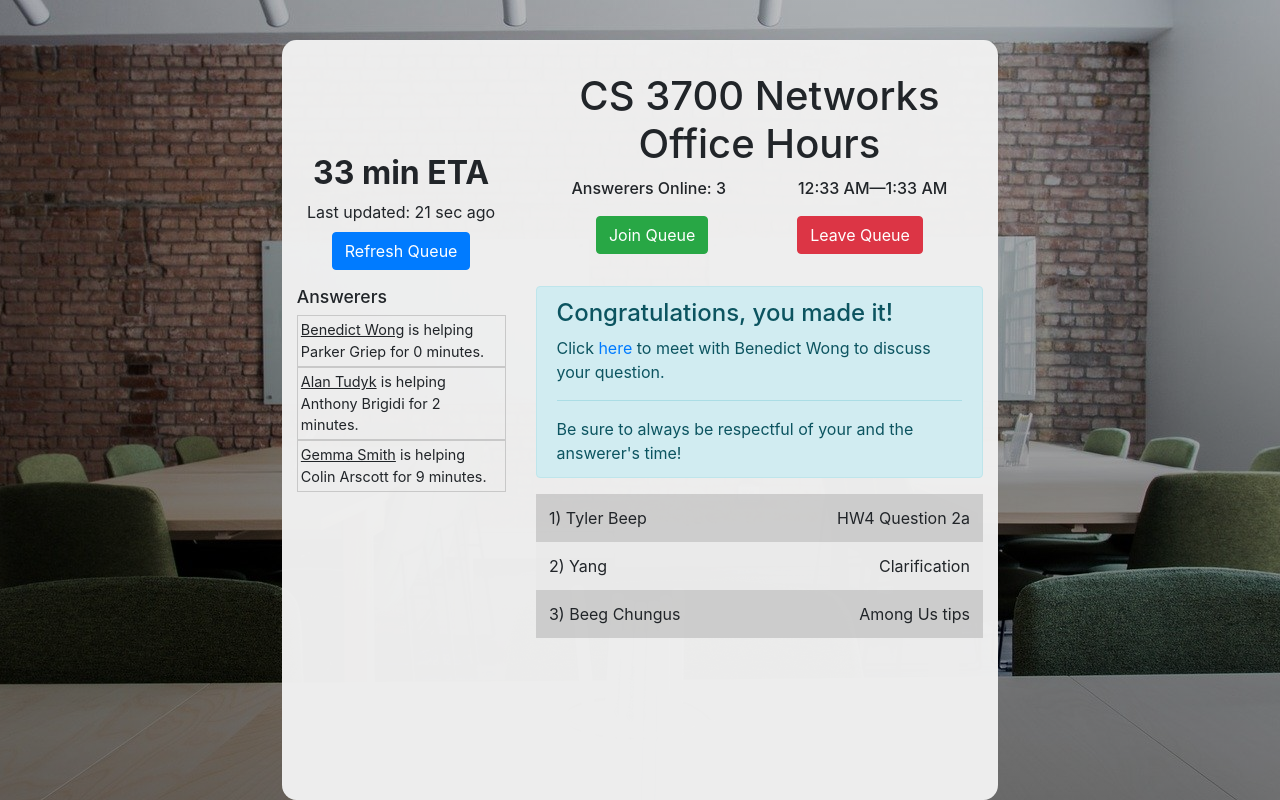
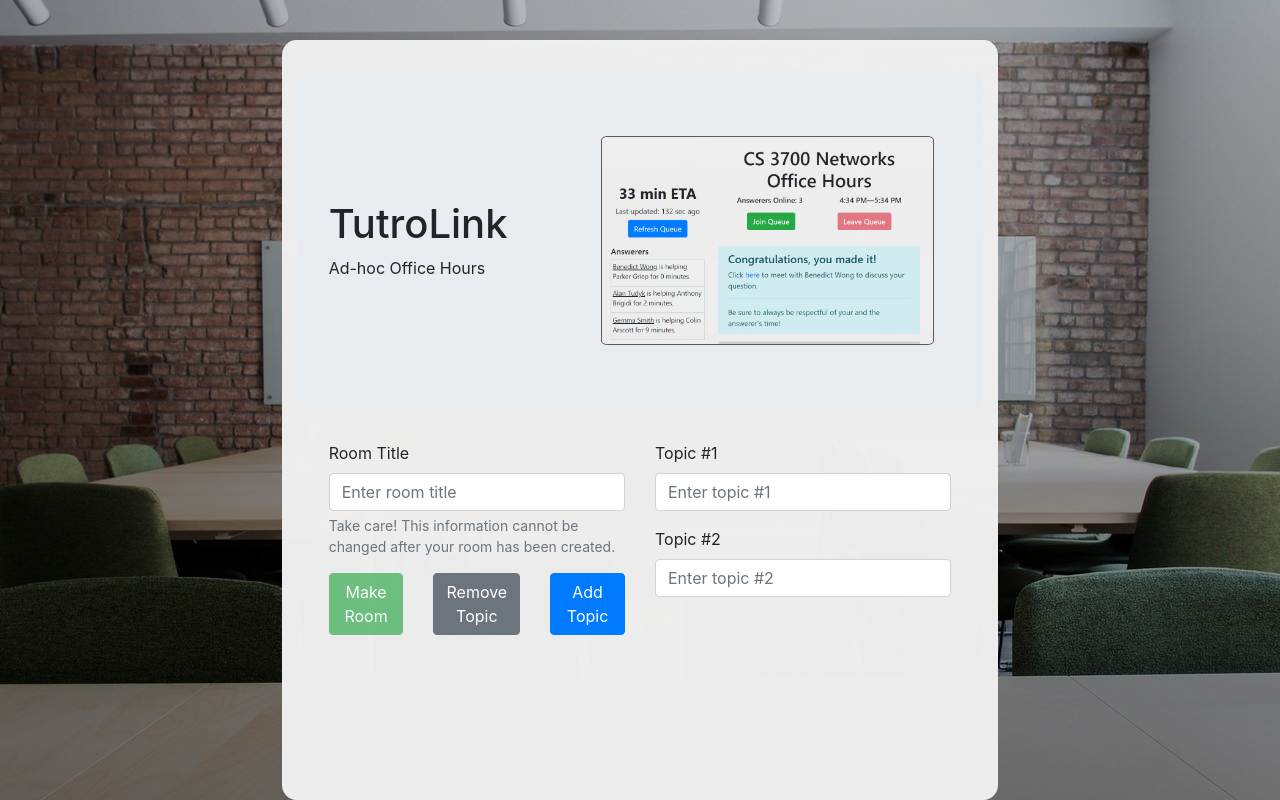
Before and after one commit to MlG-Hackers-HackPSU/HackPSU2021_Tutrolink, a React (Create React App) app in the folder frontend/: page / in a window 1280 px wide. Built offline with nearby package versions, Linux system fonts and the light colour scheme.

Commit message:
Add Queue create page and Queue join forms

```diff
--- a/frontend/src/components/EstimatedTime.jsx
+++ b/frontend/src/components/EstimatedTime.jsx
@@ -1,10 +1,23 @@
+import { useState, useEffect } from 'react'
 import { Button } from 'react-bootstrap'
+import { animationInterval } from '../lib/animationInterval.js';
 import styles from './EstimatedTime.module.css'
 
 function EstimatedTime({ estimatedDuration, lastUpdated, updateThreshold }) {
 
-    const sinceLastUpdated = lastUpdated.diffNow("second")
-    const canUpdate = -sinceLastUpdated.get('seconds') > updateThreshold.get('second')
+    const [sinceLastUpdated, setSinceLastUpdated] = useState(lastUpdated.diffNow('second'))
+    const [canUpdate, setCanUpdate] = useState(false)
+
+    useEffect(() => {
+        const controller = new AbortController()
+        animationInterval(1000, controller.signal, _ => {
+            const diff = lastUpdated.diffNow("second")
+            setSinceLastUpdated(diff)
+            setCanUpdate(-diff.get('seconds') > updateThreshold.get('second'))
+        })
+        return () => controller.abort()
+    }, [sinceLastUpdated, lastUpdated, setCanUpdate, updateThreshold])
+
 
     const update = () => {
         console.log('update')
--- /dev/null
+++ b/frontend/src/components/QuestionModal.jsx
@@ -0,0 +1,42 @@
+import { useState } from 'react'
+import { Button, Modal, Form } from 'react-bootstrap'
+
+function QuestionModal({ modalOpen, closeModal, questions }) {
+
+    const [question, setQuestion] = useState(null)
+
+    const ask = () => {
+        console.log(`Asking question ${question}!`)
+        closeModal()
+    }
+
+    return (
+        <Modal show={modalOpen} onHide={closeModal} >
+            <Modal.Header closeButton>
+                <Modal.Title>Select a Question to ask!</Modal.Title>
+            </Modal.Header>
+            <Modal.Body>
+            <Form>
+                <Form.Group>
+                    <Form.Label>Questions</Form.Label>
+                    <Form.Control as="select" onChange={e => setQuestion(e.target.value)}>
+                        { questions.map(question => (
+                            <option key={question}>{question}</option>
+                        ))}
+                    </Form.Control>
+                </Form.Group>
+            </Form>
+            </Modal.Body>
+            <Modal.Footer>
+                <Button variant="secondary" onClick={closeModal}>
+                    Close
+                </Button>
+                <Button variant="primary" onClick={ask} disabled={!question}>
+                    Join Queue
+                </Button>
+            </Modal.Footer>
+        </Modal>
+    )
+}
+
+export default QuestionModal
--- a/frontend/src/components/QueueControl.jsx
+++ b/frontend/src/components/QueueControl.jsx
@@ -1,11 +1,7 @@
 import { Button } from 'react-bootstrap'
 import styles from './QueueControl.module.css'
 
-function QueueControl() {
-
-    const joinQueue = () => {
-        console.log('joinQueue')
-    }
+function QueueControl({ inQueue, openQuestionModal }) {
 
     const leaveQueue = () => {
         console.log('leaveQueue')
@@ -13,10 +9,10 @@
 
     return (
         <section className={styles.content}>
-            <Button variant='success' onClick={joinQueue}>
+            <Button variant='success' onClick={openQuestionModal} disabled={inQueue}>
                 Join Queue
             </Button>
-            <Button variant='danger' onClick={leaveQueue}>
+            <Button variant='danger' onClick={leaveQueue} disabled={!inQueue} >
                 Leave Queue
             </Button>
         </section>
--- /dev/null
+++ b/frontend/src/components/QueueCreate.jsx
@@ -0,0 +1,107 @@
+import { useState } from 'react'
+import { Container, Jumbotron, Row, Col, Form, Button } from 'react-bootstrap'
+import styles from './QueueCreate.module.css'
+import sample from '../images/sample.png'
+
+function QueueCreate() {
+
+    const [roomTitle, setRoomTitle] = useState(null)
+    const [topics, setTopics] = useState([null, null])
+    const [removeFlag, setRemoveFlag] = useState(false)
+    const [queue, setQueue] = useState(null)
+
+    const makeRoom = () => {
+        console.log('make room')
+    }
+
+    const removeTopic = () => {
+        if (topics.length === 1) {
+            setRemoveFlag(true)
+        } else {
+            setTopics(topics.slice(0, topics.length - 1))
+        }
+    }
+
+    const addTopic = () => {
+        setTopics([...topics, null])
+        setRemoveFlag(false)
+    }
+
+    const roomReady = () => {
+        return roomTitle && topics.some(t => t)
+    }
+
+    return (
+        <main className={styles.content}>
+            <Container fluid className={styles.container}>
+                <Jumbotron className={styles.jumbo}>
+                    <Row className={styles.titlerow}>
+                        <Col lg={{ span: 5 }}>
+                            <section className={styles.title}>
+                                <h1>TutroLink</h1>
+                                <span>Ad-hoc Office Hours</span>
+                            </section>
+                        </Col>
+                        <Col lg={{ span: 7 }}>
+                            <img src={sample} alt="project sample" className={styles.sample} />
+                        </Col>
+                    </Row>
+                </Jumbotron>
+                { queue && (
+                    <Row className={styles.formrow}>
+                        <Col>
+                            <section className={styles.links}>
+                                <h4>Successfully generated Queue:</h4>
+                                <a href={queue.student_link} target="_blank" rel="noreferrer">Access as Attendee</a>
+                                <a href={queue.ta_link} target="_blank" rel="noreferrer">Access as Answerer</a>
+                            </section>
+                        </Col>
+                    </Row>
+                )}
+                <Row className={styles.formrow}>
+                    <Col>
+                        <Form.Group>
+                            <Form.Label>Room Title</Form.Label>
+                            <Form.Control type="text" placeholder="Enter room title"
+                                onChange={e => setRoomTitle(e.target.value)} />
+                            <Form.Text className="text-muted">
+                            Take care! This information cannot be changed after your room has been created.
+                            </Form.Text>
+                        </Form.Group>
+                        <Row className={styles.buttons}>
+                            <Col>
+                                <Button variant='success' onClick={makeRoom} disabled={!roomReady()}>
+                                    Make Room
+                                </Button>
+                            </Col>
+                            <Col>
+                                <Button variant='secondary' onClick={removeTopic}>Remove Topic</Button>
+                                { removeFlag && (<Form.Text className="text-muted">
+                                    Cannot have less than 1 topic!
+                                </Form.Text>)}
+                            </Col>
+                            <Col>
+                                <Button variant='primary' onClick={addTopic}>Add Topic</Button>
+                            </Col>
+                        </Row>
+                    </Col>
+                    <Col>
+                        { topics.map((topic, idx) => (
+                            <Form.Group key={`topic${idx}`}>
+                                <Form.Label>{`Topic #${idx+1}`}</Form.Label>
+                                <Form.Control type="text"
+                                    placeholder={`Enter topic #${idx+1}`}
+                                    value={topic}
+                                    onChange={e => setTopics(topics.map((t, i) =>
+                                        (i === idx) ? e.target.value : t
+                                    ))} />
+                            </Form.Group>
+                        ))}
+                    </Col>
+                </Row>
+            </Container>
+        </main>
+    )
+}
+
+export default QueueCreate
--- /dev/null
+++ b/frontend/src/components/QueueCreate.module.css
@@ -0,0 +1,45 @@
+.content {
+    height: 95vh;
+    margin-top: 5vh;
+
+    background-color: rgba(240, 240, 240, 0.98);
+    border-radius: 2%;
+
+    overflow-y: scroll;
+}
+
+.container {
+    padding: 2rem;
+}
+
+.jumbo {
+    background-color: rgb(220, 220, 220);
+}
+
+.sample {
+    width: 95%;
+    border: 1px solid rgb(90, 90, 90);
+    border-radius: 2%;
+}
+
+.pitch {
+    margin-top: 1vh;
+}
+
+.titlerow {
+    align-items: center;
+}
+
+.buttons {
+    justify-content: space-around;
+}
+
+.formrow {
+    padding-left: 2rem;
+    padding-right: 2rem;
+}
+
+.links {
+    display: flex;
+    justify-content: space-between;
+}
--- a/frontend/src/components/QueueView.jsx
+++ b/frontend/src/components/QueueView.jsx
@@ -1,4 +1,5 @@
-import { Container, Row, Col } from 'react-bootstrap'
+import { useState, useEffect } from 'react'
+import { Container, Row, Col, Spinner } from 'react-bootstrap'
 import { DateTime, Duration } from 'luxon'
 import styles from './QueueView.module.css'
 import EstimatedTime from './EstimatedTime.jsx'
@@ -7,8 +8,21 @@
 import TAView from './TAView.jsx'
 import MeetingView from './MeetingView.jsx'
 import StudentView from './StudentView.jsx'
+import QuestionModal from './QuestionModal.jsx'
 
 function QueueView() {
+    const [isLoading, setIsLoading] = useState(false)
+    const [isTA, setIsTA] = useState(false)
+    const [inQueue, setInQueue] = useState(false)
+    const [questionModalOpen, setQuestionModalOpen] = useState(false)
+    const openQuestionModal = () => setQuestionModalOpen(true)
+    const closeQuestionModal = () => setQuestionModalOpen(false)
+    const [activeMeeting, setActiveMeeting] = useState({
+        name: 'Parker Griep', taName: 'Benedict Wong', taContactLink: 'https://google.com' })
+
+    const update = () => {
+        console.log('updating....')
+    }
 
     const startTime = DateTime.now()
     const endTime = DateTime.now().plus({ hours: 1 })
@@ -22,8 +36,6 @@
         { name: 'Gemma Smith', helping: { name: 'Colin Arscott' }, duration: Duration.fromObject({ minutes: 9 }) }
     ]
 
-    const activeMeeting = { name: 'Parker Griep', taName: 'Benedict Wong', taContactLink: 'https://google.com' }
-
     const queue = false ? [] : [
         { name: 'Tyler Beep', question: 'HW4 Question 2a' },
         { name: 'Yang', question: 'Clarification' },
@@ -31,6 +43,18 @@
     ]
 
     const me = "Parker Griep"
+
+    const questions = ["HW4 Question 2a", "Clarification", "Among Us tips"]
+
+    if (isLoading) {
+        return (
+            <main className={styles.content}>
+                <section className={styles.spinner}>
+                    <Spinner size="lg" animation="border" variant="secondary" />
+                </section>
+            </main>
+        )
+    }
 
     return (
         <main className={styles.content}>
@@ -50,7 +74,10 @@
                             startTime={startTime}
                             endTime={endTime}
                         />
-                        <QueueControl />
+                        <QueueControl
+                            inQueue={inQueue}
+                            openQuestionModal={openQuestionModal}
+                        />
                     </Col>
                 </Row>
                 <Row className={styles.listview}>
@@ -67,6 +94,13 @@
                     </Col>
                 </Row>
             </Container>
+            <QuestionModal
+                modalOpen={questionModalOpen}
+                closeModal={closeQuestionModal}
+                questions={questions}
+                setInQueue={setInQueue}
+                update={update}
+            />
         </main>
     )
 }
--- /dev/null
+++ b/frontend/src/lib/animationInterval.js
@@ -0,0 +1,21 @@
+export function animationInterval(ms, signal, callback) {
+    // Prefer currentTime, as it'll better sync animtions queued in the
+    // same frame, but if it isn't supported, performance.now() is fine.
+    const start = document.timeline ? document.timeline.currentTime : performance.now();
+
+    function frame(time) {
+      if (signal.aborted) return;
+      callback(time);
+      scheduleFrame(time);
+    }
+
+    function scheduleFrame(time) {
+      const elapsed = time - start;
+      const roundedElapsed = Math.round(elapsed / ms) * ms;
+      const targetNext = start + roundedElapsed + ms;
+      const delay = targetNext - performance.now();
+      setTimeout(() => requestAnimationFrame(frame), delay);
+    }
+
+    scheduleFrame(start);
+  }
--- a/frontend/src/pages/Home.jsx
+++ b/frontend/src/pages/Home.jsx
@@ -1,15 +1,31 @@
 // Home page of the desktop browser
-import styles from './Home.module.css'
+import { useLocation } from 'react-router-dom'
 import { Container, Col, Row } from 'react-bootstrap'
 import QueueView from '../components/QueueView.jsx'
+import QueueCreate from '../components/QueueCreate.jsx'
+import styles from './Home.module.css'
+
+const STUDENT_LINK = /^\/(.+)\/(.+)\/student\/join\/?/
+const TUTOR_LINK = /^\/(.+)\/(.+)\/tutor\/join\/?/
 
 function Home() {
+    const location = useLocation()
+
+    let Queue = () => <QueueCreate />
+    if (STUDENT_LINK.exec(location.pathname)) {
+        const match = STUDENT_LINK.exec(location.pathname)
+        Queue = () => <QueueView student={true} session={match[1]} id={match[2]} />
+    } else if (TUTOR_LINK.exec(location.pathname)) {
+        const match = TUTOR_LINK.exec(location.pathname)
+        Queue = () => <QueueView student={false} session={match[1]} id={match[2]} />
+    }
+
     return (
         <Container fluid>
             <Row>
                 <main className={styles.wrapper}>
                     <Col lg={{ span: 7 }}>
-                        <QueueView />
+                        <Queue />
                     </Col>
                 </main>
             </Row>
```
Also changed, not shown: frontend/src/components/QueueView.module.css (+10 -0 lines), frontend/src/components/QuestionModal.module.css (added), frontend/src/images/sample.png (added).
